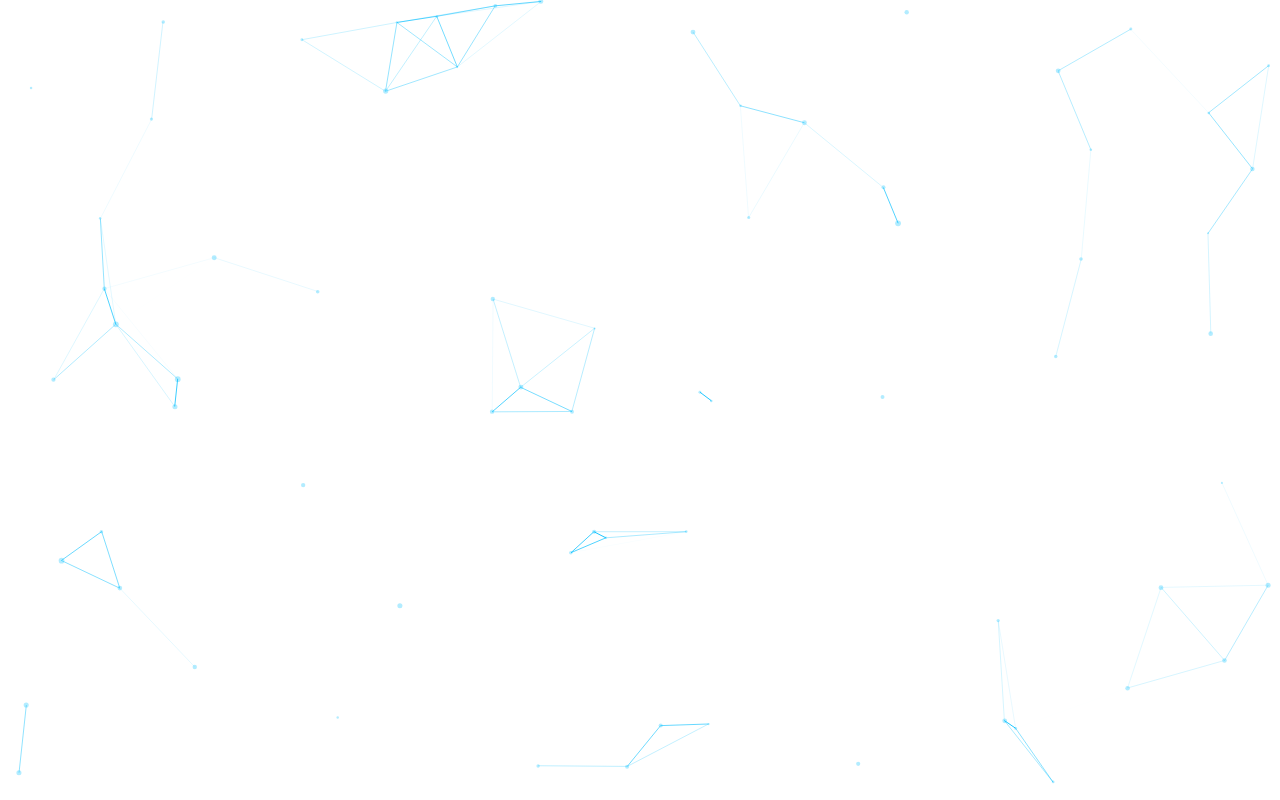
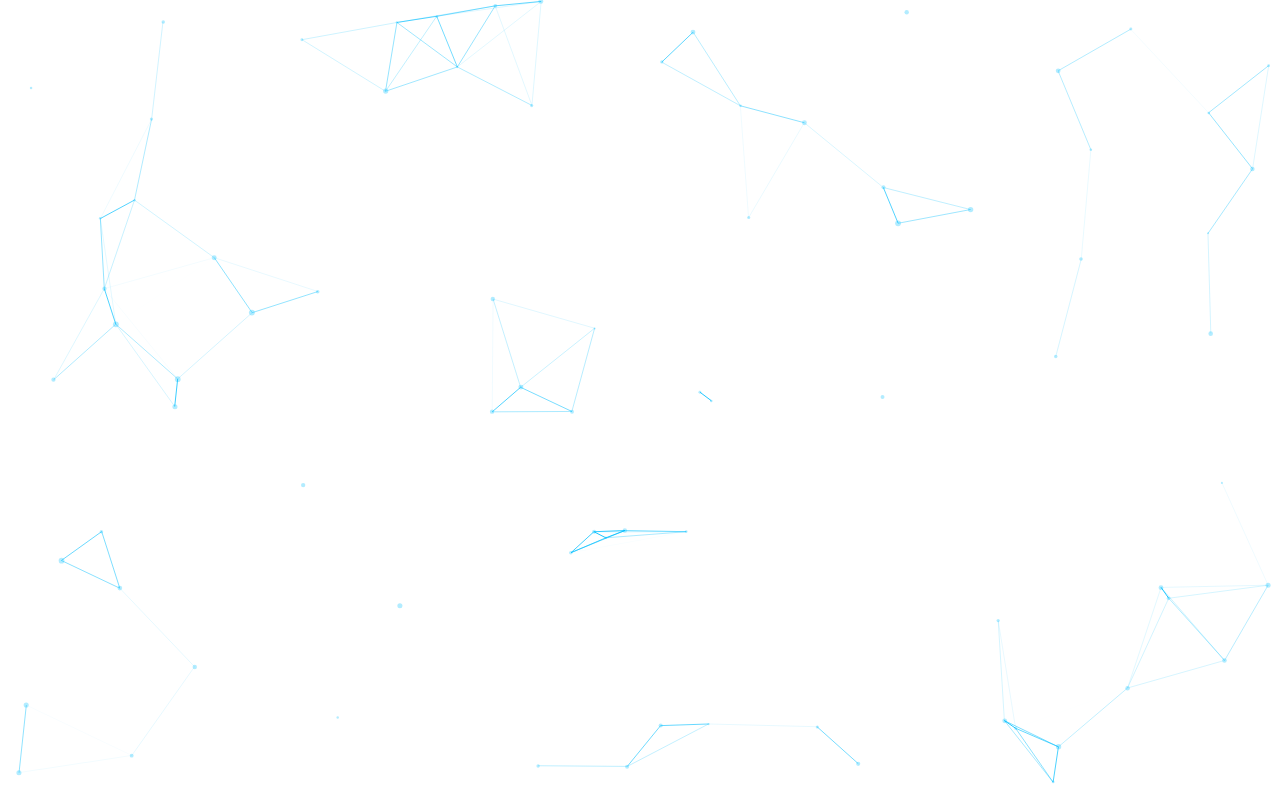
Before and after one commit to DITGDIGENTIS/ditgdigentis, a Next.js app: page / in a window 1280 px wide. Shown: the top 800 px of the page. Built offline with nearby package versions, Linux system fonts and the light colour scheme.

Commit message:
Index paralacs

```diff
--- a/src/components/CanvasParticles.tsx
+++ b/src/components/CanvasParticles.tsx
@@ -14,7 +14,7 @@ export default function CanvasParticles() {
     let width = canvas.width = window.innerWidth;
     let height = canvas.height = window.innerHeight;
 
-    const PARTICLE_COUNT = 70;
+    const PARTICLE_COUNT = 80;
     const MAX_DIST = 120;
 
     const particles = Array.from({ length: PARTICLE_COUNT }, () => ({
@@ -28,7 +28,6 @@ export default function CanvasParticles() {
     const draw = () => {
       ctx.clearRect(0, 0, width, height);
 
-      // Линии
       for (let i = 0; i < PARTICLE_COUNT; i++) {
         for (let j = i + 1; j < PARTICLE_COUNT; j++) {
           const a = particles[i];
@@ -47,7 +46,6 @@ export default function CanvasParticles() {
         }
       }
 
-      // Частицы
       for (const p of particles) {
         p.x += p.vx;
         p.y += p.vy;
@@ -75,5 +73,10 @@ export default function CanvasParticles() {
     return () => window.removeEventListener("resize", resize);
   }, []);
 
-  return <canvas ref={canvasRef} className="fixed inset-0 -z-10" />;
+  return (
+    <canvas
+      ref={canvasRef}
+      className="fixed top-0 left-0 w-full h-full z-0 pointer-events-none"
+    />
+  );
 }
```
